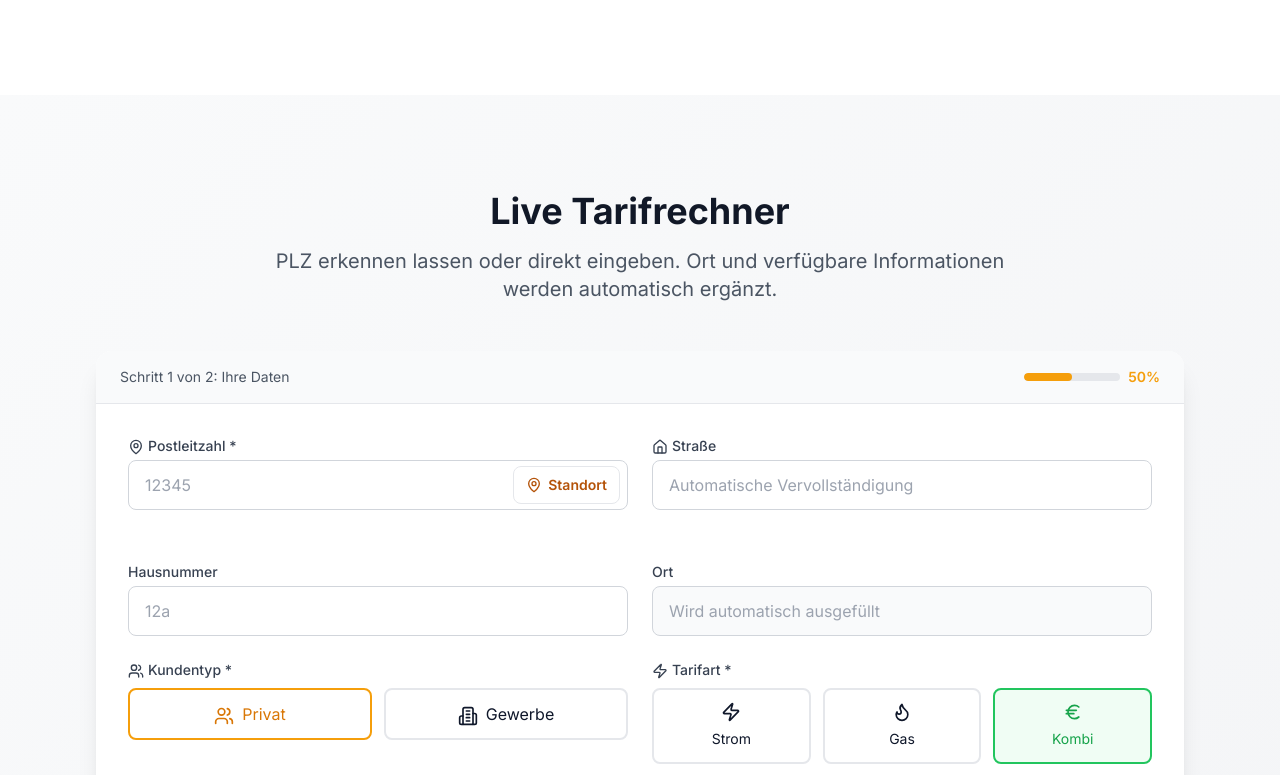
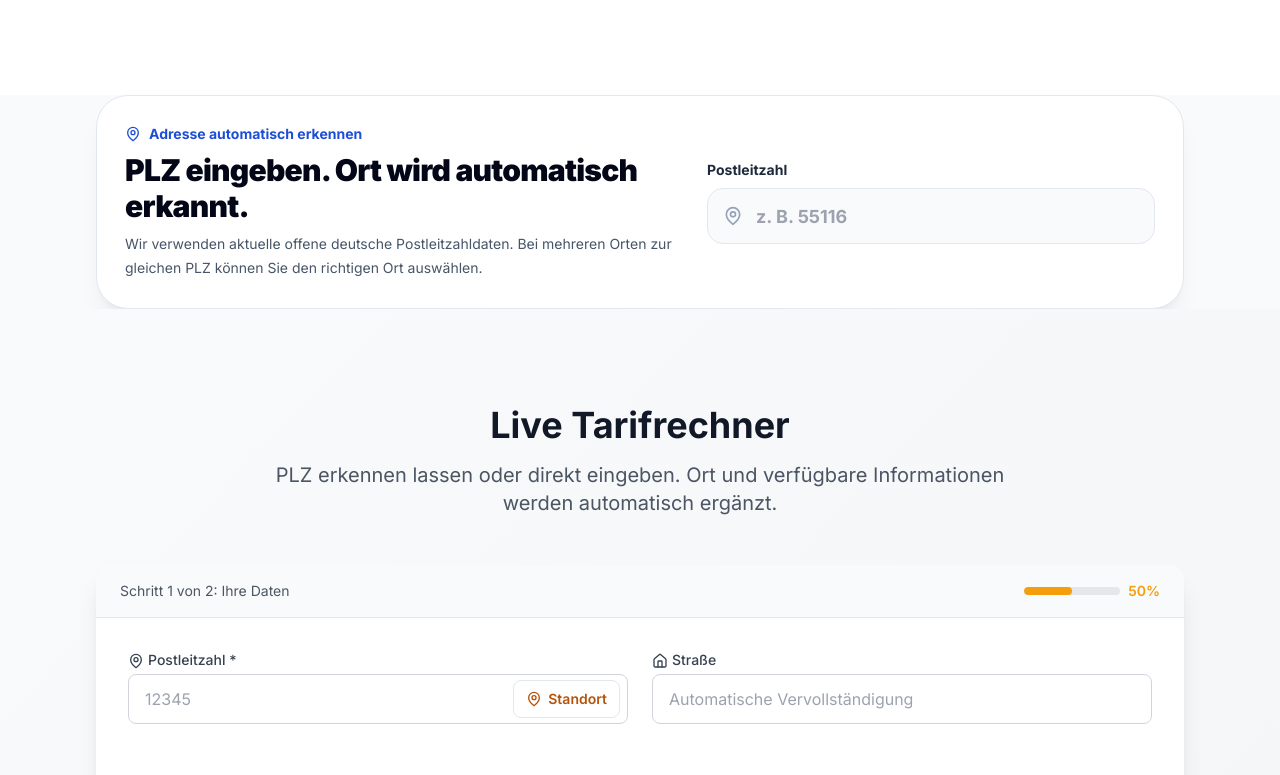
Before and after one commit to svt8f46zcd-stack/cpm-end, a Next.js app: page / in a window 1280 px wide. Shown: the part 1545-2320 px from the top of the page. Built offline with nearby package versions, Linux system fonts and the light colour scheme.

Commit message:
Add professional live postal code lookup to CPM Energie calculator flow

```diff
--- a/src/app/page.tsx
+++ b/src/app/page.tsx
@@ -3,6 +3,7 @@ import Hero from "@/components/Hero";
 import Features from "@/components/Features";
 import Process from "@/components/Process";
 import TariffCalculator from "@/components/tariff-calculator/TariffCalculator";
+import PostalCodeLookup from "@/components/tariff-calculator/PostalCodeLookup";
 import TrustSection from "@/components/TrustSection";
 import FAQSection from "@/components/FAQ";
 import ContactForm from "@/components/ContactForm";
@@ -12,7 +13,6 @@ import { localBusinessSchema, faqSchema } from "./structured-data";
 export default function Home() {
   return (
     <>
-      {/* Structured Data for SEO */}
       <script
         type="application/ld+json"
         dangerouslySetInnerHTML={{ __html: JSON.stringify(localBusinessSchema) }}
@@ -26,7 +26,10 @@ export default function Home() {
         <Header />
         <Hero />
         <TrustSection />
-        <TariffCalculator compact={false} />
+        <PostalCodeLookup />
+        <div id="tarifrechner">
+          <TariffCalculator compact={false} />
+        </div>
         <Features />
         <Process />
         <FAQSection />
```
